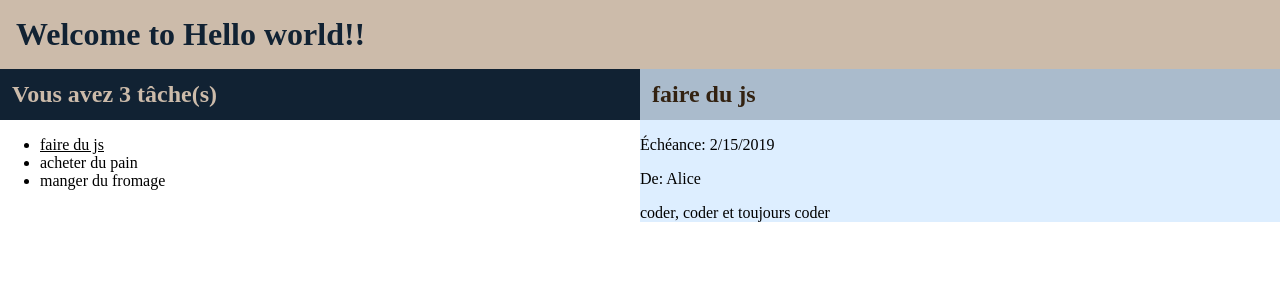
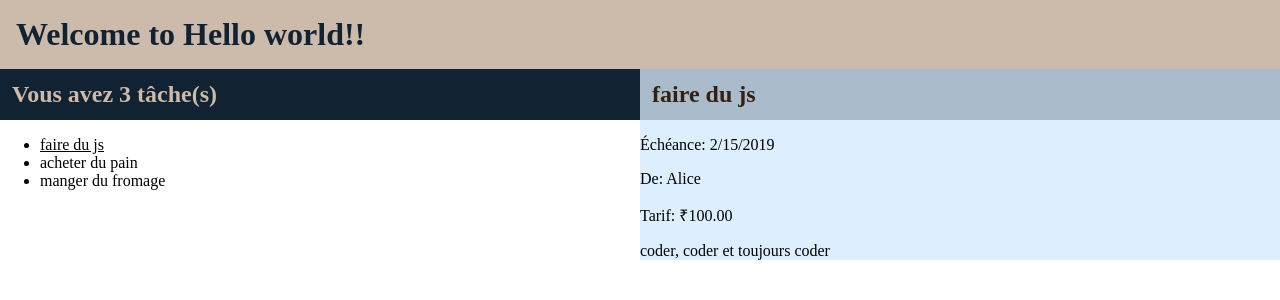
Before and after one commit to pbreteche/poe-angular-tours, an Angular app: page / in a window 1280 px wide. Shown: the top 300 px of the page. Built offline with nearby package versions, Linux system fonts and the light colour scheme.

Commit message:
ajout des tarifs

```diff
--- a/src/app/todo-detail/todo-detail.component.html
+++ b/src/app/todo-detail/todo-detail.component.html
@@ -4,5 +4,6 @@
   </h2>
   <p>Échéance: {{ todo.endDate.toLocaleDateString() }} </p>
   <p>De: {{ todo.author }} </p>
+  <p>Tarif: {{ todo.price | currency:'INR' }}</p>
   <p>{{ todo.description }}</p>
 </article>
--- a/src/app/todo-provider.ts
+++ b/src/app/todo-provider.ts
@@ -7,18 +7,21 @@ export class TodoProvider {
         title: 'faire du js',
         author: 'Alice',
         endDate: new Date('2019-02-15'),
+        price: 100,
         description: 'coder, coder et toujours coder'
       },
       {
         title: 'acheter du pain',
         author: 'Bod',
         endDate: new Date('2019-12-31'),
+        price: 80,
         description: 'une petite tradi'
-    },
+      },
       {
         title: 'manger du fromage',
         author: 'Alice',
         endDate: new Date('2019-06-21'),
+        price: 120,
         description: 'le gras, c\'est la vie'
       },
     ];
--- a/src/app/todo.ts
+++ b/src/app/todo.ts
@@ -2,5 +2,6 @@ export class Todo {
   title: string;
   author: string;
   endDate: Date;
+  price: number;
   description: string;
 }
```
